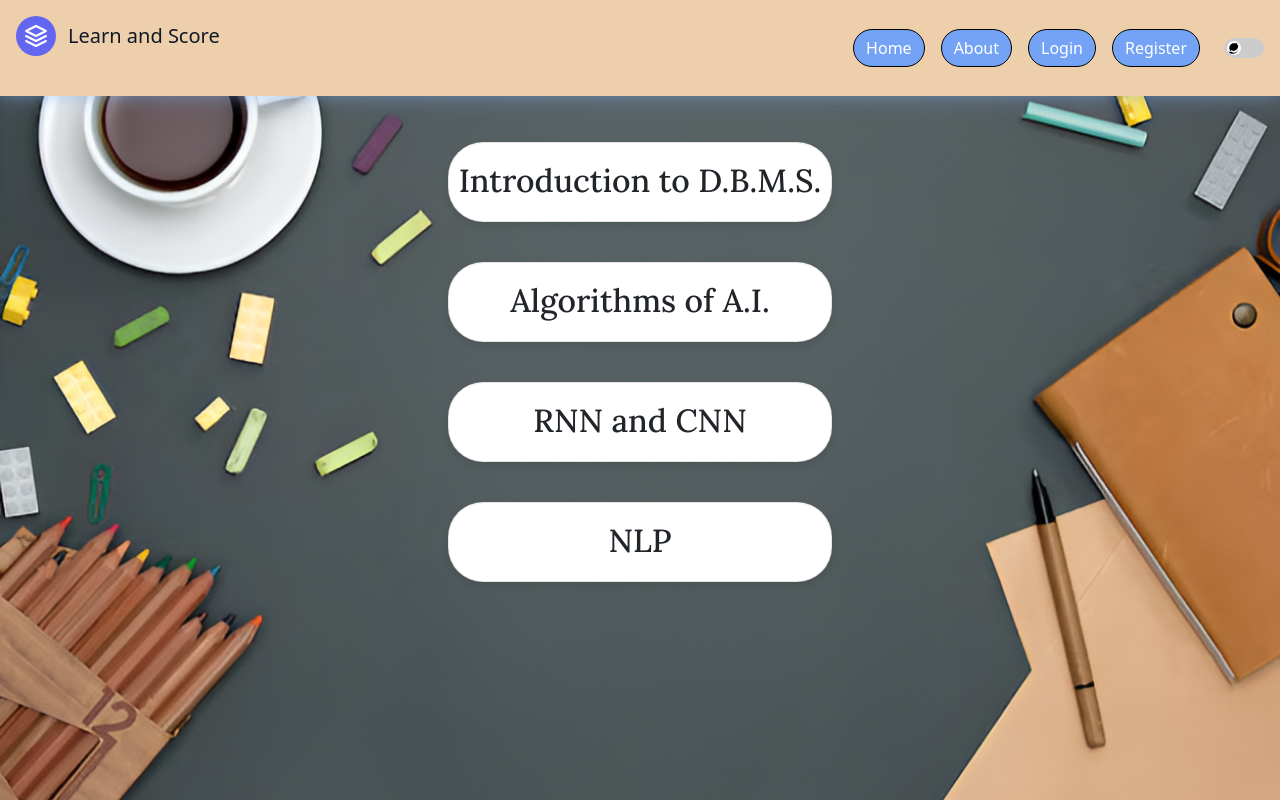
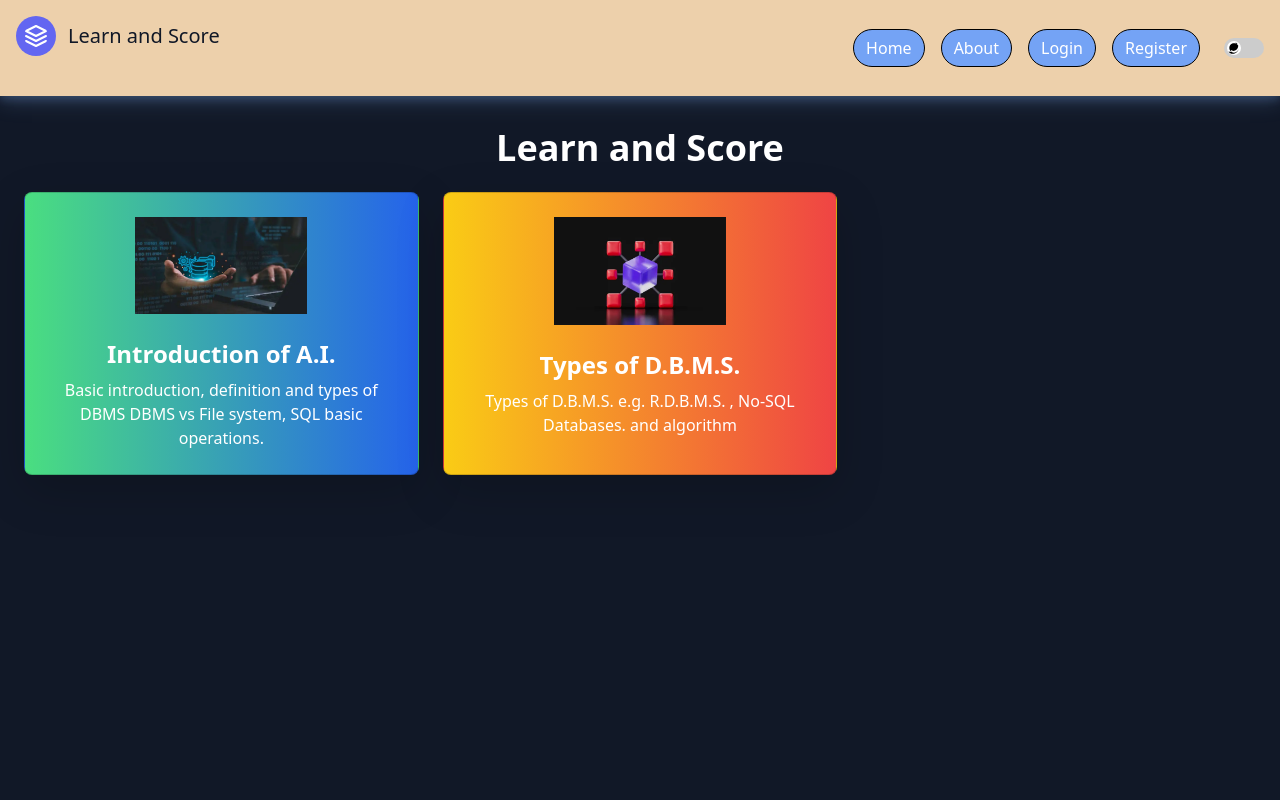
Before and after one commit to Kp270705/NotesBlog, a Flask app: page /dbmsText in a window 1280 px wide. Run offline with Flask 3, Linux system fonts and the light colour scheme; some libraries are stand-ins or nearby versions; some web fonts are replaced.

Commit message:
adding some changes to db part

```diff
--- a/app.py
+++ b/app.py
@@ -54,5 +54,5 @@ def dbms_intro():
     return render_template('dbms/dbms_introduction.html')
 
 @app.route('/dbmsIntro2')
-def dbms_intro2():
+def dbms_types():
     return render_template('dbms/dbms_introduction2.html')
--- a/templates/dbms/dbms_selection.html
+++ b/templates/dbms/dbms_selection.html
@@ -6,95 +6,63 @@
 <head>
     <meta charset="UTF-8">
     <meta name="viewport" content="width=device-width, initial-scale=1.0">
-    <title>Document</title>
+    <title>Learn and Score</title>
     <script src="https://cdn.tailwindcss.com"></script>
+</head>
 
-    <link rel="preconnect" href="https://fonts.googleapis.com">
-    <link rel="preconnect" href="https://fonts.gstatic.com" crossorigin>
-    <link href="https://fonts.googleapis.com/css2?family=Lora:ital,wght@0,400..700;1,400..700&display=swap" rel="stylesheet">
+<body class="bg-gray-900 text-white">
 
-    <style>
-        body {
-            background-image: url('./static/bg1.png');
-            background-repeat: no-repeat;
-            background-size: cover;
-            background-attachment: fixed;
-            image-rendering: -webkit-optimize-contrast;
-        }
+    <div class="container mx-auto px-4 py-8">
 
-        @media (min-height: 800px) {
-            body {
-                background-image: url('./static/bg1.png');
-            }
-        }
+        <header class="mb-6">
+            <h1 class="text-center text-4xl font-bold mb-4">Learn and Score</h1>
+        </header>
 
+        <!-- Cards Section -->
+        <div class="grid grid-cols-1 sm:grid-cols-2 lg:grid-cols-3 gap-6">
+            <!-- Card 1 -->
+            <div class="card bg-gradient-to-r from-green-400 to-blue-600 p-4 rounded-lg shadow-lg hover:shadow-xl transition-shadow duration-300">
+                <a href="{{ url_for('dbms_intro') }}">
+                <img src="./static/dbms/select/dbintro.webp" alt="AI Image" class="w-1/2 mx-auto mb-4">
+                <h2 class="text-center text-white text-2xl font-semibold">Introduction of A.I.</h2>
+                <p class="text-center text-white mt-2">Basic introduction, definition and types of DBMS
+                    DBMS vs File system, SQL basic operations.</p>
+            </a>
+            </div>
 
-        .label {
-            background: #fff;
-            box-shadow: 0 4px 8px rgba(0, 0, 0, 0.1), inset 0 2px 4px rgba(255, 255, 255, 0.6);
-            border: 1px solid rgba(0, 0, 0, 0.1);
-            margin: 20px;
-            display: inline-block;
-            text-align: center;
-            font-family: Arial, sans-serif;
-        }
+            <!-- Card 2 -->
+            <div class="card bg-gradient-to-r from-yellow-400 to-red-500 p-4 rounded-lg shadow-lg hover:shadow-xl transition-shadow duration-300">
+                <a href="{{ url_for('dbms_types') }}">
+                <img src="./static/dbms/select/dbtypes.webp" alt="DBMS Image" class="w-1/2 mx-auto mb-4">
+                <h2 class="text-center text-white text-2xl font-semibold">Types of D.B.M.S.</h2>
+                <p class="text-center text-white mt-2">Types of D.B.M.S. e.g. R.D.B.M.S. , No-SQL Databases. and
+                    algorithm </p>
+                </a>
+            </div>
 
-        .topics{
-            padding-top: 2%;
-            text-align: center;
-        }
+            <!-- Card 3 -->
+            <!-- <div class="card bg-gradient-to-r from-purple-400 to-pink-500 p-4 rounded-lg shadow-lg hover:shadow-xl transition-shadow duration-300">
+                <a href="{{ url_for('ai_rnn_cnn') }}">
+                <img src="./static/ai/select/rnn_cnn.jpg" alt="AI Image" class="w-1/2 mx-auto mb-4">
+                <h2 class="text-center text-white text-2xl font-semibold">RNN vs CNN</h2>
+                <p class="text-center text-white mt-2">Differs b/w RNN and CNN</p>
+                </a>
+            </div> -->
 
-        .h2Label{
-            width: 30%;
-            height: 10vh;
-            border-radius: 35px;
-            align-content: center;
-        }
+            <!-- Card 4 -->
+            <!-- <div class="card bg-gradient-to-r from-green-400 to-blue-600 p-4 rounded-lg shadow-lg hover:shadow-xl transition-shadow duration-300">
+                <a href="{{ url_for('ai_nlp') }}">
+                <img src="./static/ai/select/nlp.jpg" alt="DBMS Image" class="w-1/2 mx-auto mb-4">
+                <h2 class="text-center text-white text-2xl font-semibold">N.L.P.</h2>
+                <p class="text-center text-white mt-2">Define NLP, popular Applications using it, working of NLP.</p>
+                </a>
+            </div> -->
 
-        .heading{
-            font-family: "Lora", serif;
-            font-optical-sizing: auto;
-            font-weight: 500;
-            font-style: normal;
+            <!-- Card 5: -->
+            <!-- coming soon...  -->
 
-            font-size: xx-large;
-        }
-
-        a{
-            display: block;
-        }
-
-        .h2Label:hover{
-        background-color: bisque;
-        border: 2.5px solid rgb(24, 23, 23);
-        transform: scale(1.05);
-        transition: transform 0.2s, margin-bottom 0.2s;
-        color: rgb(172, 223, 255);
-        color: black;
-        border-radius: 40px;
-        width: 32%;
-        z-index: -1;
-
-        font-weight: bolder;
-        font-style: italic;
-    }
-
-
-
-    </style>
-
-</head>
-<body>
-
-    <div class="selectText">
-         <div class="topics">
-            <a href="/dbmsIntro" class="aContent"><h2 class="label h2Label heading">Introduction to D.B.M.S.</h2></a>
-            <a href="/dbmsAlgo" class="aContent"><h2 class="label h2Label heading">Algorithms of A.I.</h2></a>
-            <a href="/dbms_RNN_CNN" class="aContent"><h2 class="label h2Label heading">RNN and CNN</h2></a>
-            <a href="/dbms_NLP" class="aContent"><h2 class="label h2Label heading">NLP</h2></a>
-         </div>
+        </div>
     </div>
-
 
 </body>
 </html>
```
Also changed, not shown: templates/dbms/dbms_types.html (added, +119 -0 lines), static/dbms/intro/db1.webp (added), static/dbms/intro/fs.jpg (added), static/dbms/intro/sql.avif (added), static/dbms/select/dbintro.webp (added), static/dbms/select/dbtypes.webp (added).
